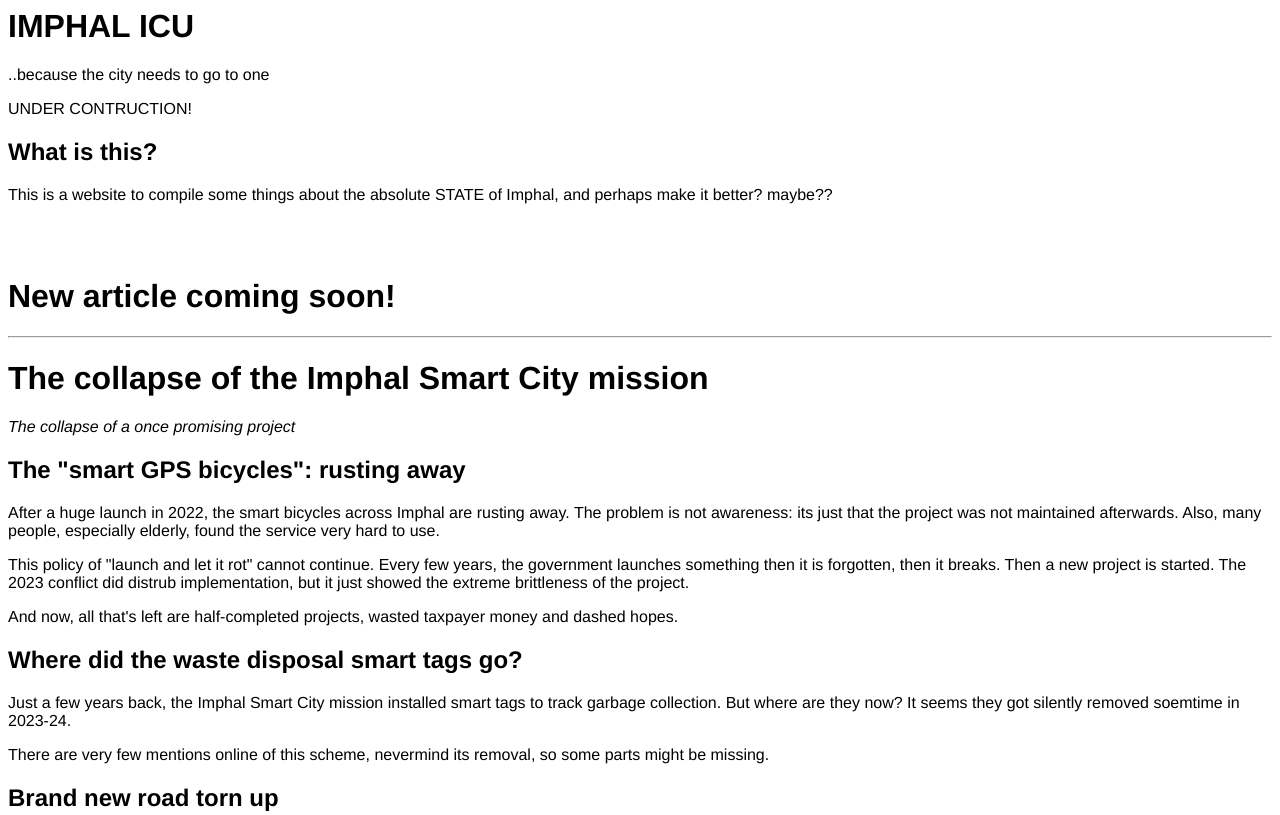
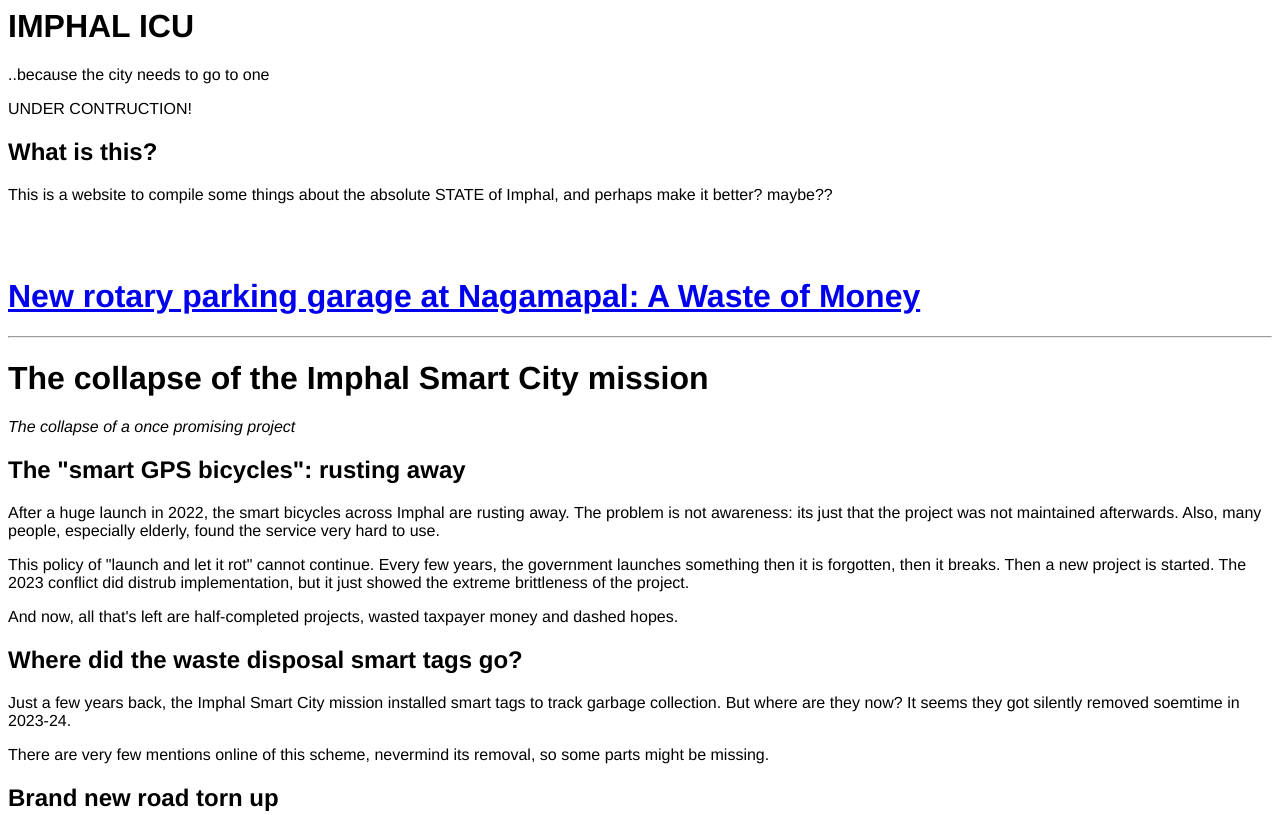
Before and after one commit to Imphal-ICU/imphal-icu.github.io, a plain HTML site: page index.html in a window 1280 px wide. Shown: the top 815 px of the page. Drawn offline with Linux system fonts and the light colour scheme.

Commit message:
Update index.html

```diff
--- a/index.html
+++ b/index.html
@@ -11,7 +11,7 @@
 <p>This is a website to compile some things about the absolute STATE of Imphal, and perhaps make it better? maybe??</p>
 <br>
 <br>
-<h1>New article coming soon!</h1>
+<h1><a href="articles/new-rotary-parking-scheme.html">New rotary parking garage at Nagamapal: A Waste of Money</a></h1>
 <hr>
 <h1>The collapse of the Imphal Smart City mission</h1>
 <p><i>The collapse of a once promising project</i></p>
```
